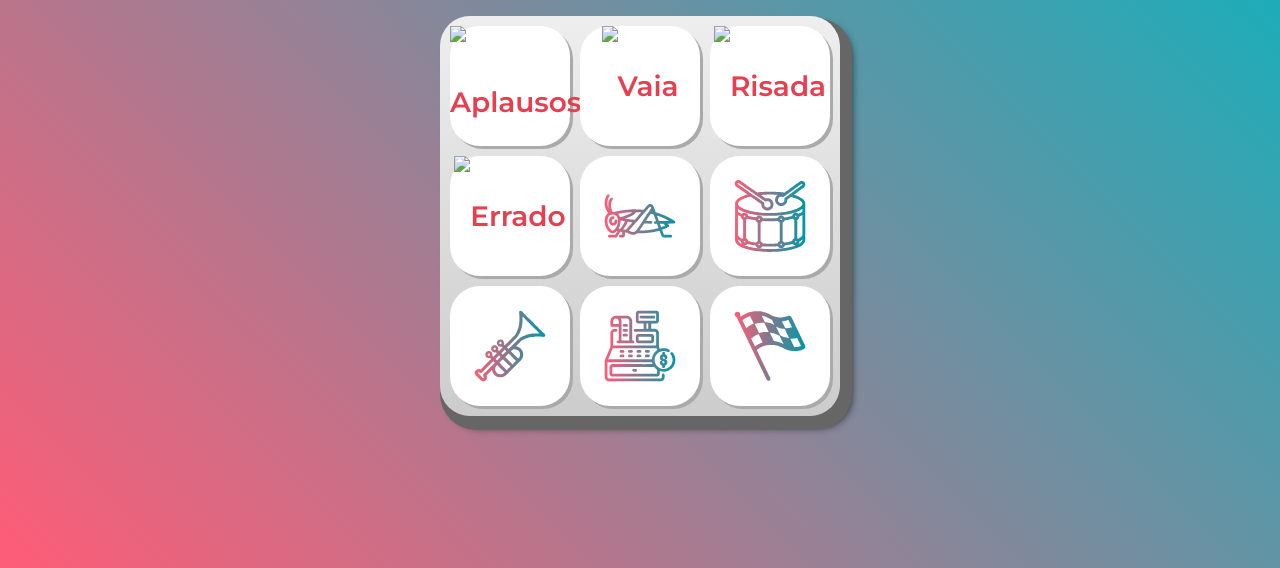
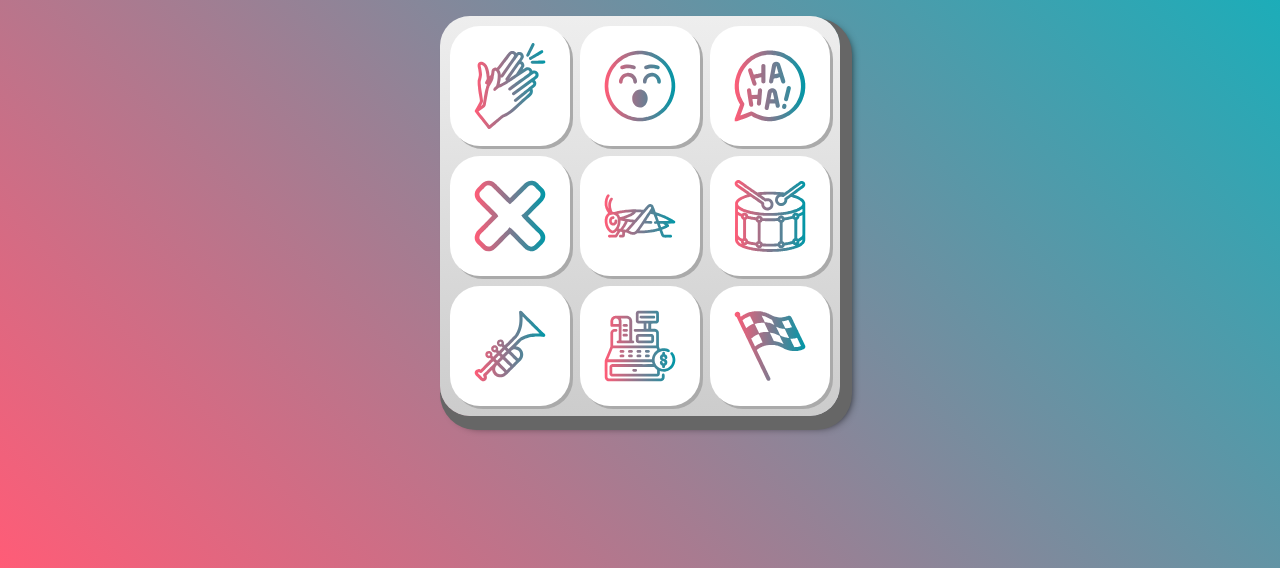
Before and after one commit to cesargrobe/turmaHformadores, a plain HTML site: page index.html in a window 1280 px wide. Shown: the part 232-800 px from the top of the page. Drawn offline with Linux system fonts and the light colour scheme; files whose address does not match are found by name.

Commit message:
Aula 28/09 01

```diff
--- a/index.html
+++ b/index.html
@@ -11,9 +11,11 @@
     <link rel="preconnect" href="https://fonts.gstatic.com" crossorigin>
     <link href="https://fonts.googleapis.com/css2?family=Montserrat:wght@500;600&display=swap" rel="stylesheet">
 
-    <link rel="icon" type="image/png" href="images/efeitos_sonoros.png">
+    <link rel="icon" type="image/png" href="img/efeitos_sonoros.png">
     <link rel="stylesheet" href="css/reset.css">
     <link rel="stylesheet" href="css/estilos.css">
+
+    <script src="main.js"></script>
 
 </head>
 <body>
@@ -22,11 +24,11 @@
     <h2>Rádio Grêmio Estudantil</h2>
 
     <section class="teclado">
-        <button class="tecla tecla_aplausos"><img src="images/aplausos.svg" alt="Aplausos"></button>
-        <button class="tecla tecla_vaia"><img src="images/vaia.svg" alt="Vaia"></button>
-        <button class="tecla tecla_risada"><img src="images/risada.svg" alt="Risada"></button>
+        <button class="tecla tecla_aplausos"><img src="img/aplausos.svg" alt="Aplausos"></button>
+        <button class="tecla tecla_vaia"><img src="img/vaia.svg" alt="Vaia"></button>
+        <button class="tecla tecla_risada"><img src="img/risada.svg" alt="Risada"></button>
 
-        <button class="tecla tecla_errado"><img src="images/errado.svg" alt="Errado"></button>
+        <button class="tecla tecla_errado"><img src="img/errado.svg" alt="Errado"></button>
         <button class="tecla tecla_grilo"><img src="images/grilo.svg" alt="Grilo"></button>
         <button class="tecla tecla_tambores"><img src="images/tambores.svg" alt="Tambores"></button>
 
--- /dev/null
+++ b/main.js
@@ -0,0 +1 @@
+alert("Alô mundooo!!!");
```
